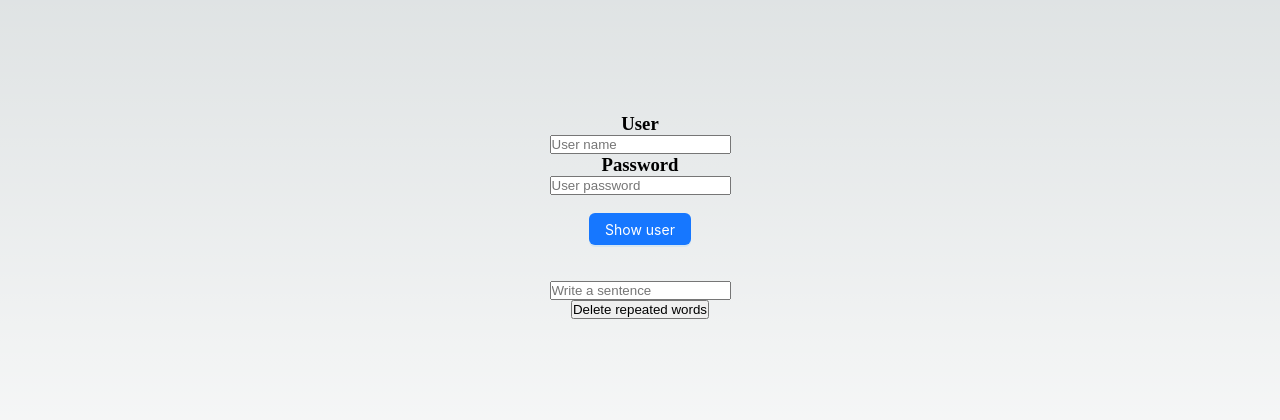
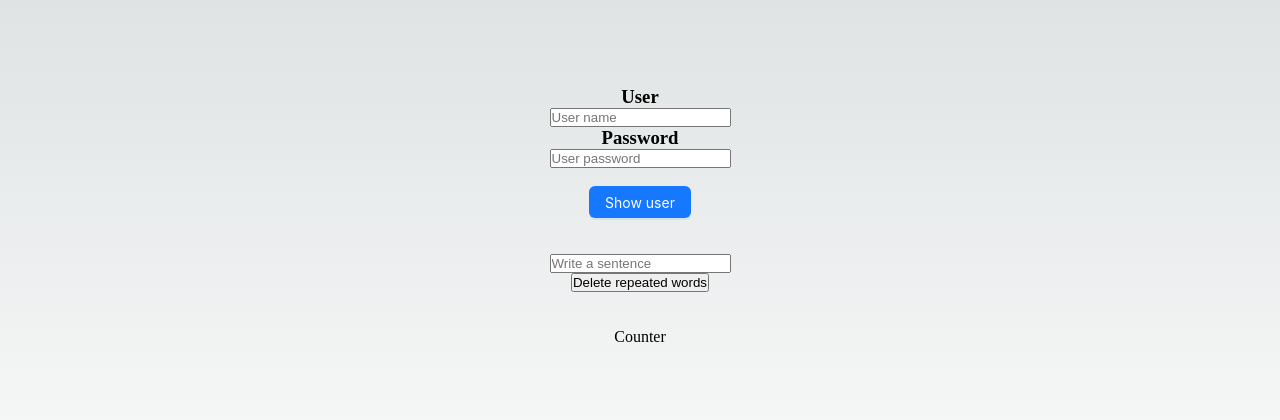
Before and after one commit to Aluonam/pt_221123, a Next.js app: page / in a window 1280 px wide. Shown: the part 184-604 px from the top of the page. Built offline with nearby package versions, Linux system fonts and the light colour scheme.

Commit message:
feat: component

```diff
--- /dev/null
+++ b/components/Counter.jsx
@@ -0,0 +1,11 @@
+import React from 'react'
+
+const Counter = () => {
+  return (
+    <div>Counter
+
+    </div>
+  )
+}
+
+export default Counter
--- a/components/DeleteRepeatedWords.jsx
+++ b/components/DeleteRepeatedWords.jsx
@@ -10,8 +10,8 @@ const DeleteRepeatedWords = () => {
     const words = userSentence.split(" ");
     const detected = [...new Set(words)];
     const sentence = detected.join(' ')
+
     setNewSentence(sentence)
-
   }
 
   return (
--- a/pages/index.js
+++ b/pages/index.js
@@ -2,6 +2,7 @@ import Head from 'next/head'
 import styles from '@/styles/Home.module.css'
 import FormPassword from '@/components/FormPassword'
 import DeleteRepeatedWords from '@/components/DeleteRepeatedWords'
+import Counter from '@/components/Counter'
 
 export default function Home() {
   return (
@@ -17,6 +18,9 @@ export default function Home() {
        <br></br>
        <br></br>
        <DeleteRepeatedWords></DeleteRepeatedWords>
+       <br></br>
+       <br></br>
+       <Counter></Counter>
       </main>
     </>
   )
```
